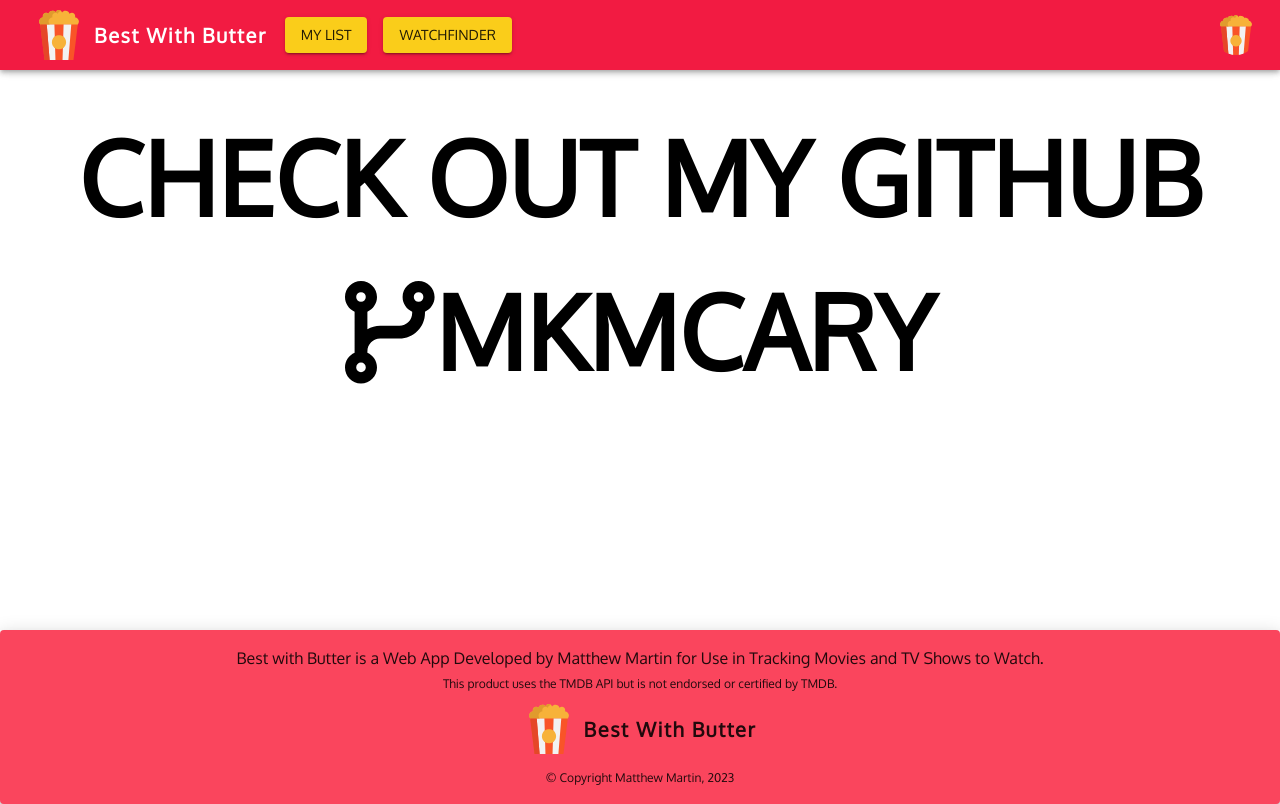
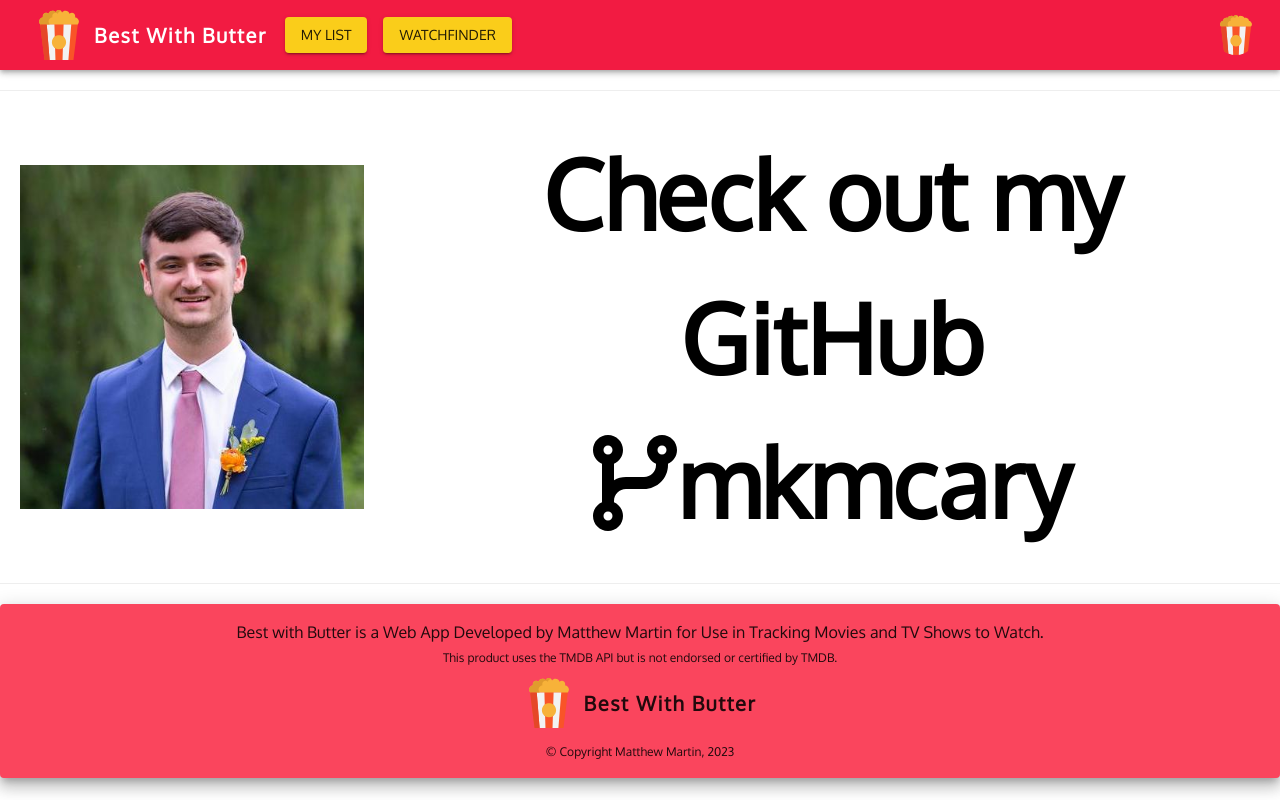
Before and after one commit to mkmcary/bestwithbutter, a React (Vite) app in the folder frontend/: page / in a window 1280 px wide. Built offline with nearby package versions, Linux system fonts and the light colour scheme.

Commit message:
Added image.

```diff
--- a/frontend/src/routes/Home/index.tsx
+++ b/frontend/src/routes/Home/index.tsx
@@ -10,17 +10,57 @@
   let iconDelay = Math.floor(Math.random() * 5001) - 5000;
 
   return (
-    <Box sx={{ minHeight: "70vh", p: "20px" }}>
+    <Box
+      sx={{
+        my: "20px",
+        py: "20px",
+        borderTop: "1px solid #EEEEEE",
+        borderBottom: "1px solid #EEEEEE",
+        alignItems: "center",
+        justifyContent: "center",
+        display: "flex",
+      }}
+    >
+      <Box sx={{ display: "flex" }}>
+        {/* Image */}
+        <div
+          style={{
+            width: "30%",
+            maxWidth: "500px",
+            padding: "0px 20px 0px 20px",
+            display: "flex",
+            flexDirection: "column",
+            justifyContent: "center",
+          }}
+        >
+          <img
+            src="/matthew.jpg"
+            style={
+              {
+                // width: "100%",
+              }
+            }
+          />
+        </div>
+
+        {/* Text */}
+        <div
+          style={{
+            display: "flex",
+            flexDirection: "column",
+            justifyContent: "center",
+          }}
+        >
           <Box
             sx={{
               width: "100%",
               justifyContent: "center",
-          alignItems: "center",
               textAlign: "center",
               p: "10px",
+              // m: "0px auto",
             }}
           >
-        <p className="word">Check out my GitHub</p>
+            <p className="word fancy">Check out my GitHub</p>
 
             {/* Exploding Link */}
             <Box
@@ -39,7 +79,10 @@
                       className="inner"
                       style={{ animationDelay: `${iconDelay}ms` }}
                     >
-                  <span className="letter" style={{ animationDelay: "0ms" }}>
+                      <span
+                        className="letter"
+                        style={{ animationDelay: "0ms" }}
+                      >
                         <FontAwesomeIcon icon={faCodeBranch} />
                       </span>
                     </span>
@@ -69,6 +112,8 @@
               </div>
             </Box>
           </Box>
+        </div>
+      </Box>
     </Box>
   );
 }
--- a/frontend/src/routes/Home/styles.css
+++ b/frontend/src/routes/Home/styles.css
@@ -31,11 +31,9 @@
 
 .word {
   color: black;
-  font-size: clamp(2rem, 8vw, 10rem);
-  font-family: "Oxygen";
+  font-size: clamp(2rem, 8vw, 6rem);
   font-weight: 700;
   margin: 0rem;
-  text-transform: uppercase;
   transition: opacity 250ms ease;
 }
 
```
Also changed, not shown: frontend/public/matthew.jpg (added). Lines whose indentation alone changed are shown as unchanged.
